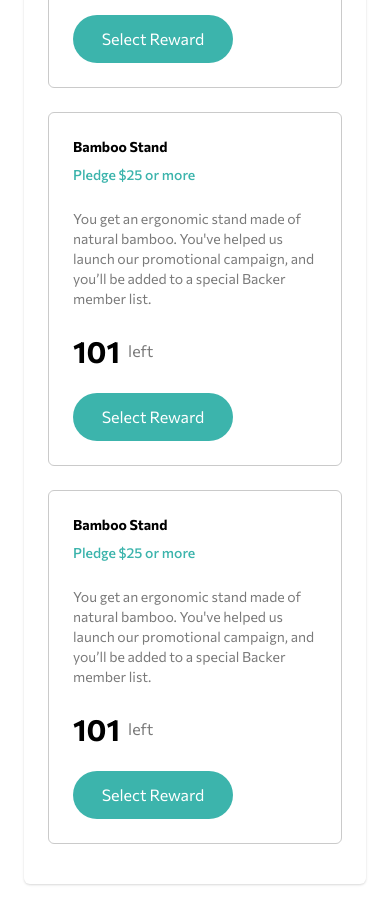
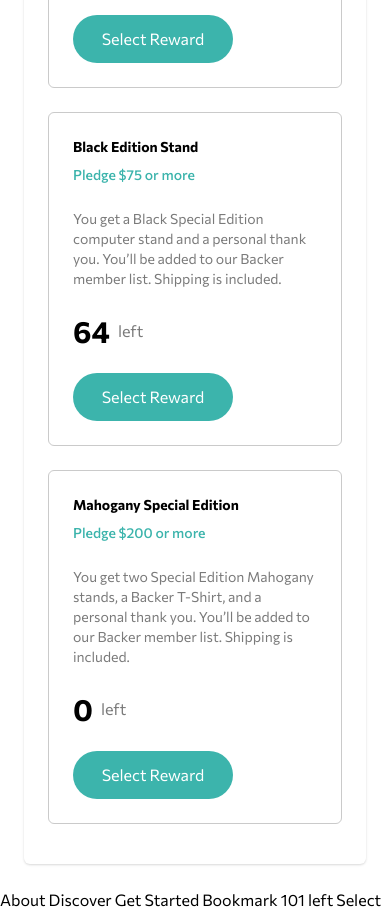
Before and after one commit to jim9112/crowdfunding-main, a website: page index.html in a window 390 px wide. Shown: the part 1580-2492 px from the top of the page. Drawn offline with Linux system fonts and the light colour scheme.

Commit message:
finish mobile cards

```diff
--- a/index.html
+++ b/index.html
@@ -141,17 +141,18 @@
       <div
         class="border border-dark-gray shadow-none border-opacity-40 rounded-md p-6 text-left"
       >
-        <h2 class="font-bold text-sm w-full text-black mb-2">Bamboo Stand</h2>
+        <h2 class="font-bold text-sm w-full text-black mb-2">
+          Black Edition Stand
+        </h2>
         <h2 class="font-medium text-sm w-full text-moderate-cyan mb-6">
-          Pledge $25 or more
+          Pledge $75 or more
         </h2>
         <p class="text-sm text-dark-gray mb-6">
-          You get an ergonomic stand made of natural bamboo. You've helped us
-          launch our promotional campaign, and you’ll be added to a special
-          Backer member list.
+          You get a Black Special Edition computer stand and a personal thank
+          you. You’ll be added to our Backer member list. Shipping is included.
         </p>
         <h1 class="text-base text-dark-gray flex mb-6">
-          <span class="text-black text-3xl font-bold mr-2">101</span>
+          <span class="text-black text-3xl font-bold mr-2">64</span>
           <span class="grid content-center">left</span>
         </h1>
         <button
@@ -166,17 +167,19 @@
       <div
         class="border border-dark-gray shadow-none border-opacity-40 rounded-md p-6 text-left"
       >
-        <h2 class="font-bold text-sm w-full text-black mb-2">Bamboo Stand</h2>
+        <h2 class="font-bold text-sm w-full text-black mb-2">
+          Mahogany Special Edition
+        </h2>
         <h2 class="font-medium text-sm w-full text-moderate-cyan mb-6">
-          Pledge $25 or more
+          Pledge $200 or more
         </h2>
         <p class="text-sm text-dark-gray mb-6">
-          You get an ergonomic stand made of natural bamboo. You've helped us
-          launch our promotional campaign, and you’ll be added to a special
-          Backer member list.
+          You get two Special Edition Mahogany stands, a Backer T-Shirt, and a
+          personal thank you. You’ll be added to our Backer member list.
+          Shipping is included.
         </p>
         <h1 class="text-base text-dark-gray flex mb-6">
-          <span class="text-black text-3xl font-bold mr-2">101</span>
+          <span class="text-black text-3xl font-bold mr-2">0</span>
           <span class="grid content-center">left</span>
         </h1>
         <button
```
